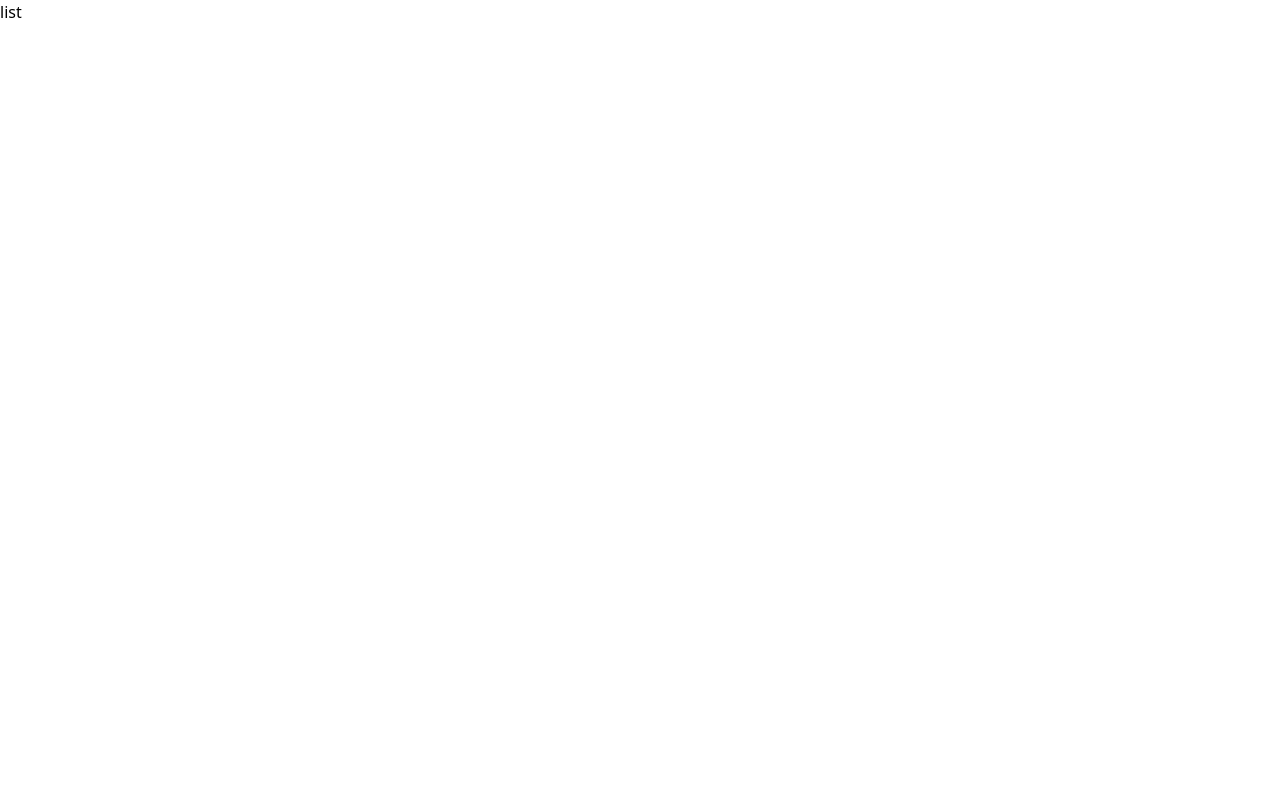
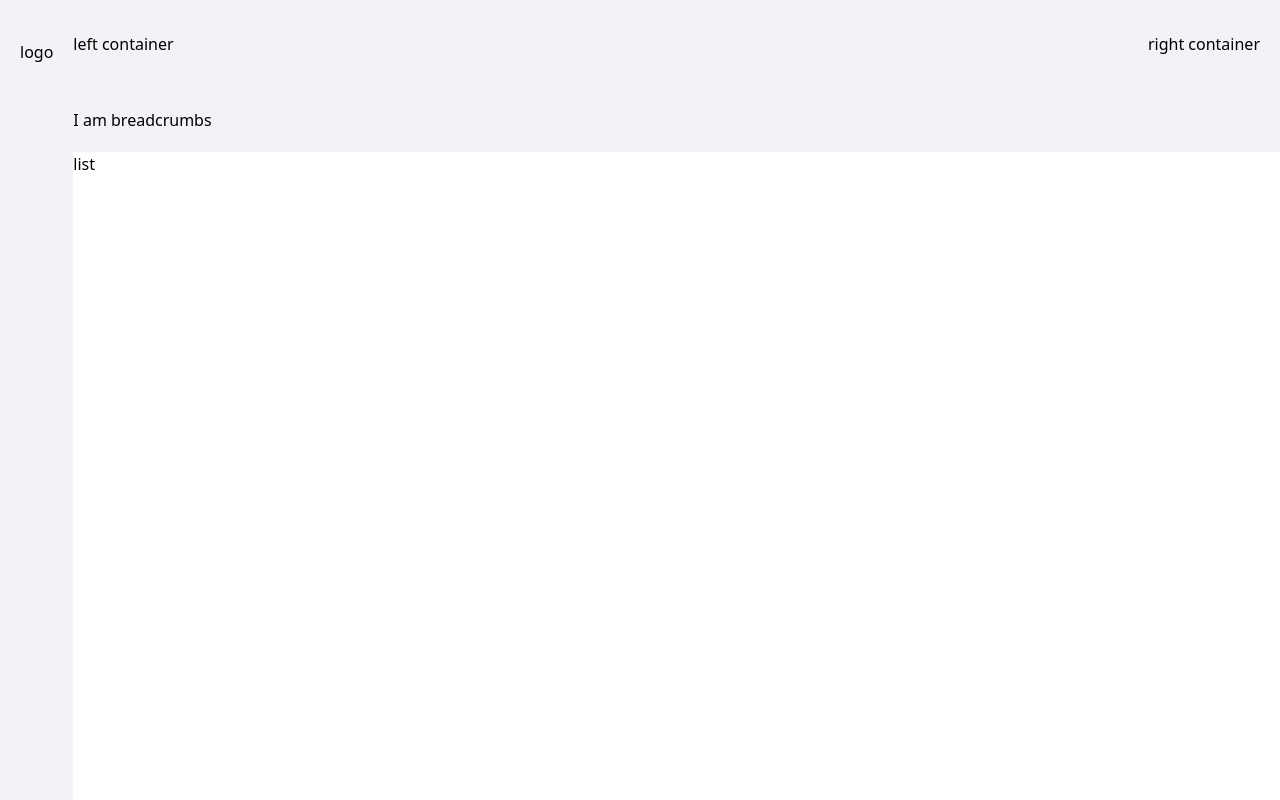
Before and after one commit to LiaoYingKai/APPC, a Vue app: page /collection/list in a window 1280 px wide. Built offline with nearby package versions, Linux system fonts and the light colour scheme.

Commit message:
feat: add sample layout component

```diff
--- a/src/App.vue
+++ b/src/App.vue
@@ -1,3 +1,9 @@
+<script setup>
+import Layout from './components/Layout.vue'
+</script>
+
 <template>
-  <RouterView />
+  <Layout>
+    <RouterView />
+  </Layout>
 </template>
--- /dev/null
+++ b/src/components/Breadcrumbs.vue
@@ -0,0 +1,5 @@
+<template>
+  <div class="p-5 pl-0">
+    I am breadcrumbs
+  </div>
+</template>
--- /dev/null
+++ b/src/components/Header.vue
@@ -0,0 +1,6 @@
+<template>
+  <header class="py-8 px-5 pl-0 flex justify-between items-center">
+    <div>left container</div>
+    <div>right container</div>
+  </header>
+</template>
--- /dev/null
+++ b/src/components/Layout.vue
@@ -0,0 +1,16 @@
+<script setup>
+import Header from './Header.vue'
+import Navbar from './Navbar.vue'
+import Breadcrumbs from './Breadcrumbs.vue'
+</script>
+
+<template>
+  <main class="flex w-full h-full bg-background-color">
+    <Navbar />
+    <section class="flex-1 flex flex-col">
+      <Header />
+      <Breadcrumbs/>
+      <slot class="flex-1"></slot>
+    </section>
+  </main>
+</template>
--- /dev/null
+++ b/src/components/Navbar.vue
@@ -0,0 +1,8 @@
+<template>
+  <nav>
+    <div class="px-5 py-10">logo</div>
+    <ul>
+      <li></li>
+    </ul>
+  </nav>
+</template>
--- a/src/views/collection/list.vue
+++ b/src/views/collection/list.vue
@@ -1,3 +1,3 @@
 <template>
-  <div>list</div>
+  <div class="bg-white w-full h-full">list</div>
 </template>
--- a/tailwind.config.js
+++ b/tailwind.config.js
@@ -3,7 +3,11 @@ module.exports = {
   purge: ['./index.html', './src/**/*.{vue,js,ts,jsx,tsx}'],
   darkMode: false, // or 'media' or 'class'
   theme: {
-    extend: {},
+    extend: {
+      colors: {
+        'background-color': '#F2F2F7'
+      }
+    },
   },
   variants: {
     extend: {},
```
